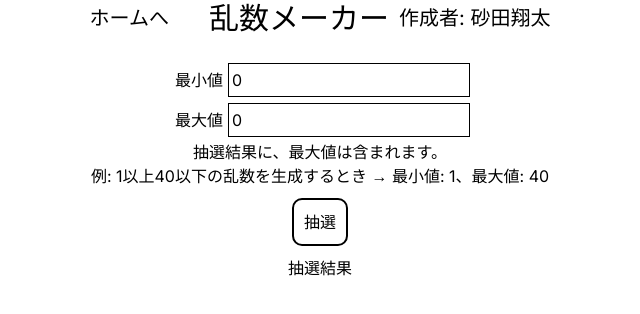
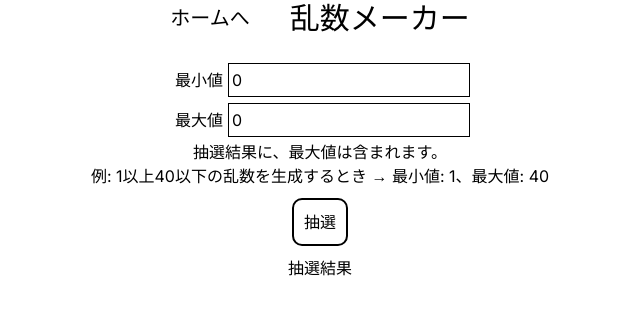
Before and after one commit to ShudoPhysicsClub/spc-tools, a React (Vite) app: page /random in a window 1280 px wide. Shown: the top 314 px of the page, without its empty margins (320-960 px from the left). Built offline with nearby package versions, Linux system fonts and the light colour scheme.

Commit message:
作者表示削除

```diff
--- a/src/components/Header.tsx
+++ b/src/components/Header.tsx
@@ -17,10 +17,10 @@ const Header = (props: { text: string; author: string; showHome: boolean }) => {
           <></>
         )}
         <p className="text-3xl mb-[3dvh]">{props.text}</p>
-        <p className="text-xl ml-[10px] mb-[3dvh] flex items-center justify-center">
+        {/* <p className="text-xl ml-[10px] mb-[3dvh] flex items-center justify-center">
           {"作成者: "}
           {props.author}
-        </p>
+        </p> */}
       </div>
     </>
   );
```
